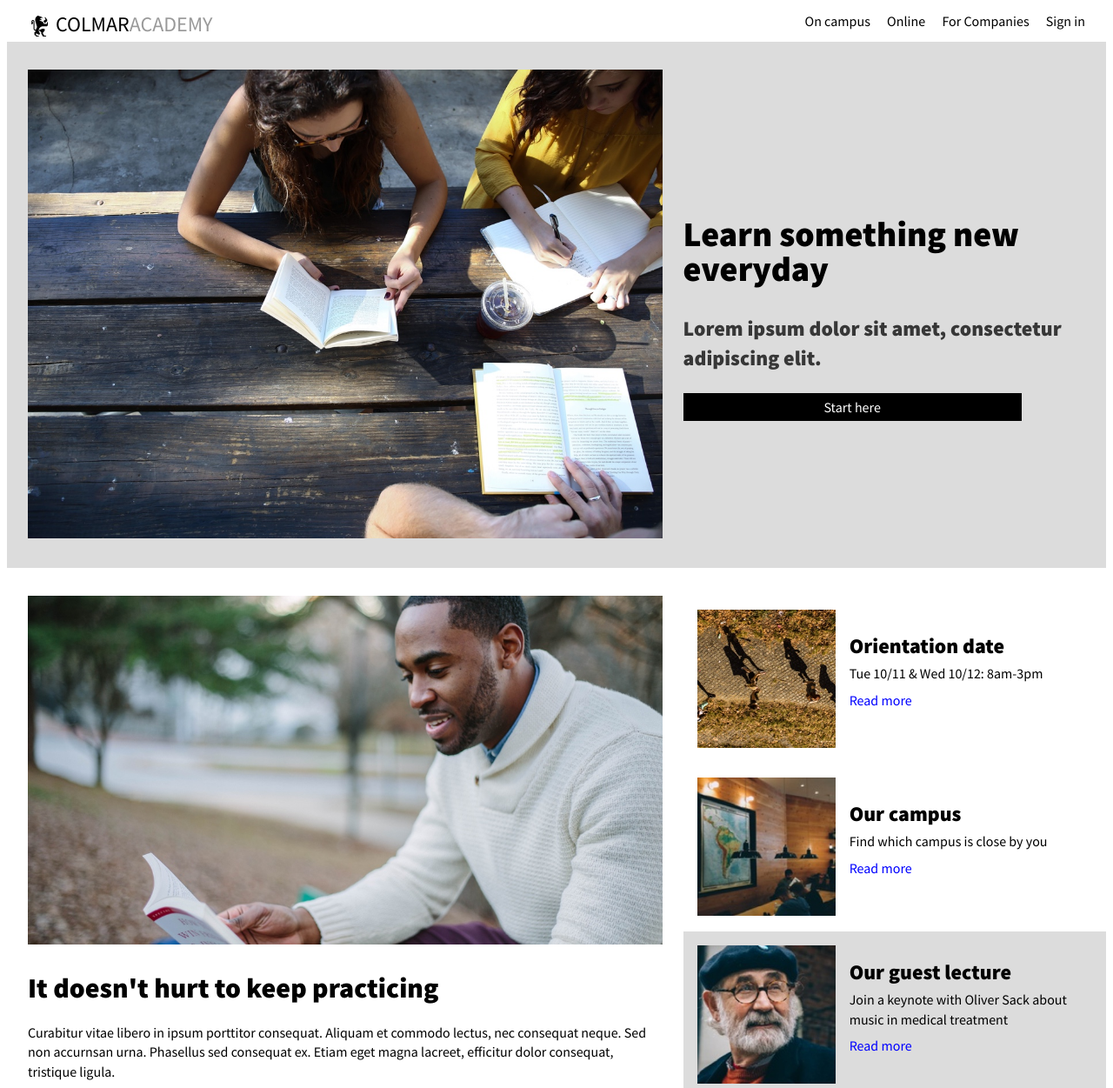
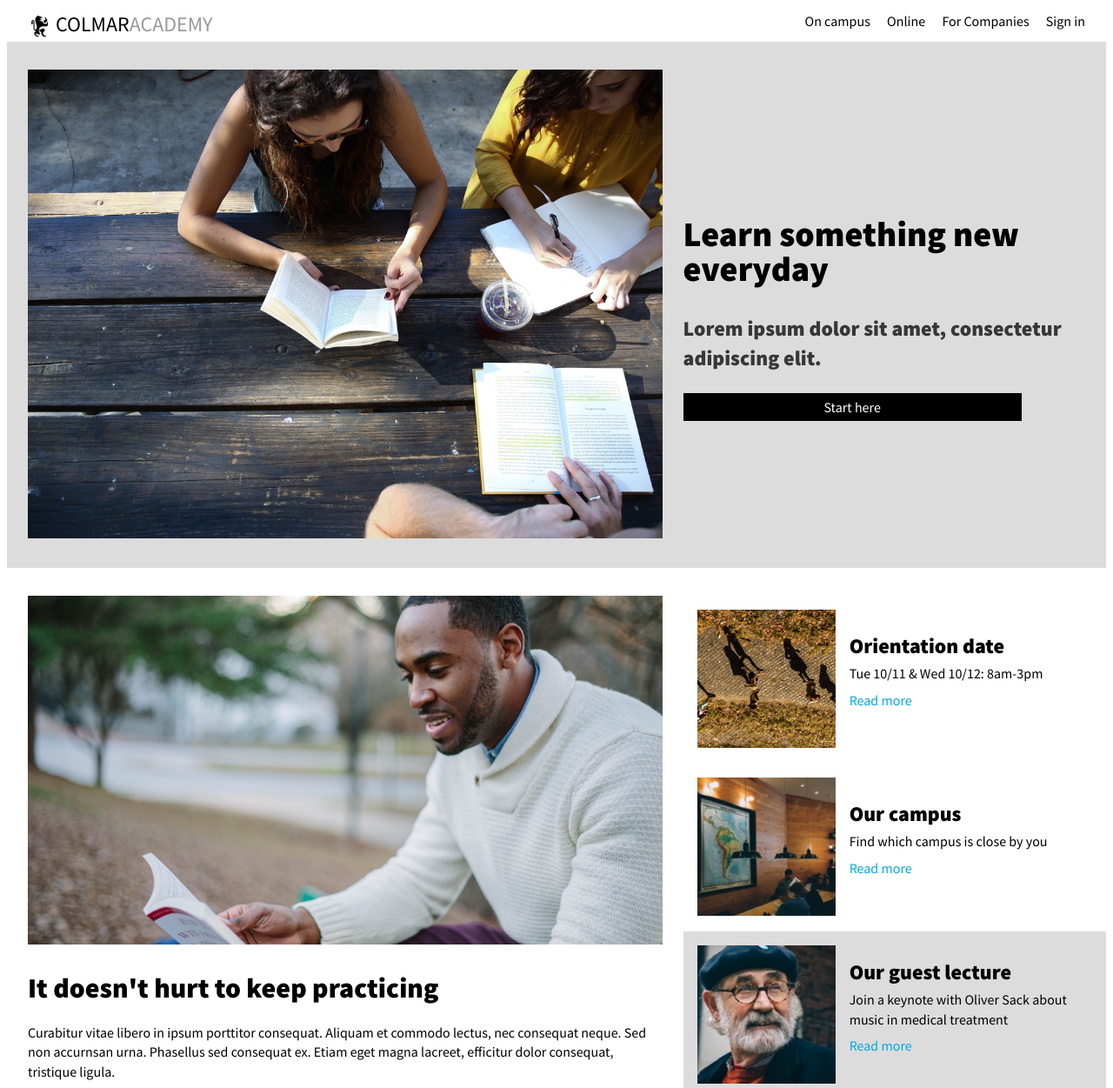
Before and after one commit to lcanderson/CapstoneColmar, a plain HTML site: page index.html in a window 1280 px wide. Shown: the top 1251 px of the page at 87% size. Drawn offline with Linux system fonts and the light colour scheme.

Commit message:
Change blue on .info a element

```diff
--- a/resources/style.css
+++ b/resources/style.css
@@ -156,7 +156,7 @@ p {
 }
 
 .info a {
-  color: blue;
+  color: #00a8e5;
 }
 
 .info p {
```
